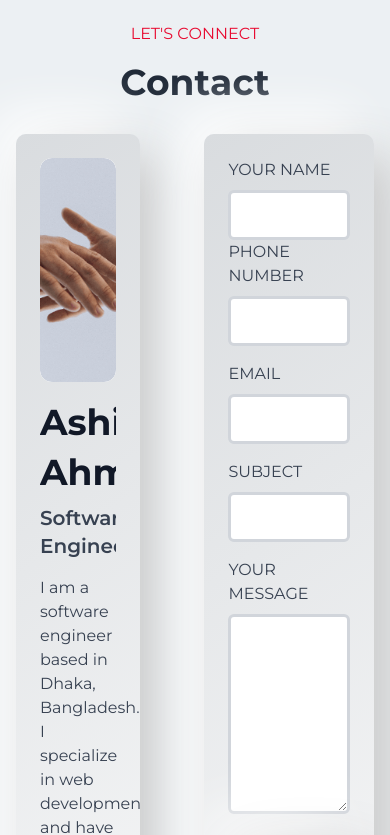
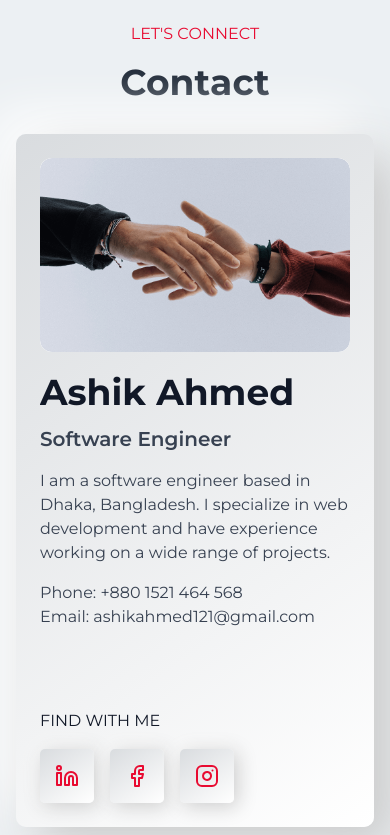
Before and after one commit to Ashik-Ahmed/ashik_ahmed, a Next.js app: page / in a window 390 px wide. Shown: the part 10900-11735 px from the top of the page. Built offline with nearby package versions, Linux system fonts and the light colour scheme.

Commit message:
contact section made responsive and header contact button modified

```diff
--- a/src/app/components/Contact/Contact.jsx
+++ b/src/app/components/Contact/Contact.jsx
@@ -42,15 +42,15 @@ const Contact = () => {
     };
 
     return (
-        <section id='blogs' className='container py-20 mx-auto border-b border-gray-300'>
+        <section id='contact' className='container py-20 mx-auto border-b border-gray-300'>
             <div className='text-center'>
                 <p className=' text-primary'>LET&apos;S CONNECT</p>
                 <h2 className='text-4xl md:text-7xl font-bold text-gray-800 my-4'>Contact</h2>
             </div>
 
-            <div className="flex gap-x-16 mt-8">
-                <div className={`${styles.card} w-5/12 relative flex flex-col justify-between gap-4 rounded-xl bg-white bg-clip-border text-gray-700 shadow-md group`}>
-                    <div className="w-full min-h-[14rem] bg-white rounded-xl overflow-hidden">
+            <div className="flex flex-col md:flex-row gap-16 mt-8">
+                <div className={`${styles.card} md:w-5/12 relative flex flex-col justify-between gap-4 rounded-xl bg-white bg-clip-border text-gray-700 shadow-md group`}>
+                    <div className="w-full  bg-white rounded-xl overflow-hidden">
                         <Image
                             src="/contact.png"
                             alt="contact ashik ahmed"
@@ -85,8 +85,8 @@ const Contact = () => {
                         </div>
                     </div>
                 </div>
-                <form onSubmit={handleEmailSubmit} className={`${styles.card} w-7/12 relative flex flex-col gap-4 rounded-xl bg-clip-border text-gray-700 shadow-md`}>
-                    <div className="md:flex md:gap-x-8">
+                <form onSubmit={handleEmailSubmit} className={`${styles.card} md:w-7/12 relative flex flex-col gap-8 rounded-xl bg-clip-border text-gray-700 shadow-md`}>
+                    <div className="flex flex-col md:flex-row gap-8">
                         <div className="w-full md:w-1/2 ">
                             <span className="uppercase">Your Name</span>
                             <input id='name' name='name' type="text" required className='input input-bordered w-full h-[50px] p-2 mt-2 rounded-md border-[3px] border-gray-300 focus:outline-primary' />
--- a/src/app/components/Header/Header.jsx
+++ b/src/app/components/Header/Header.jsx
@@ -103,7 +103,9 @@ const Header = () => {
                                 ))}
                             </div>
                             <div className="ml-4">
-                                <Button label="Contact" />
+                                <Link href="#contact">
+                                    <Button label="Contact" />
+                                </Link>
                             </div>
                         </div>
                         {
--- a/src/app/components/ui/Button/Button.module.css
+++ b/src/app/components/ui/Button/Button.module.css
@@ -28,14 +28,15 @@
 }
 
 .button span {
+    text-transform: uppercase;
     text-align: center;
     text-decoration: none;
     width: 100%;
     padding: 10px 15px;
     color: #E80B31;
     font-size: 1em;
-    font-weight: 700;
-    letter-spacing: 0.3em;
+    font-weight: 600;
+    letter-spacing: 0.1em;
     z-index: 20;
     transition: all 0.3s ease-in-out;
 }
```
